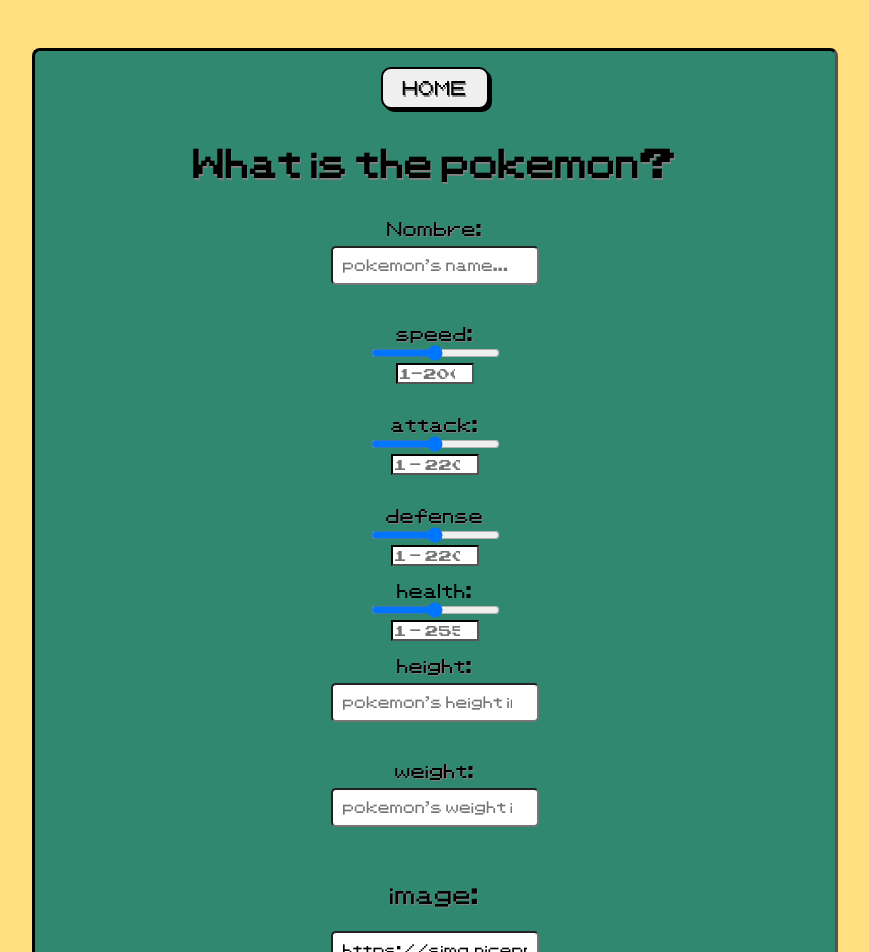
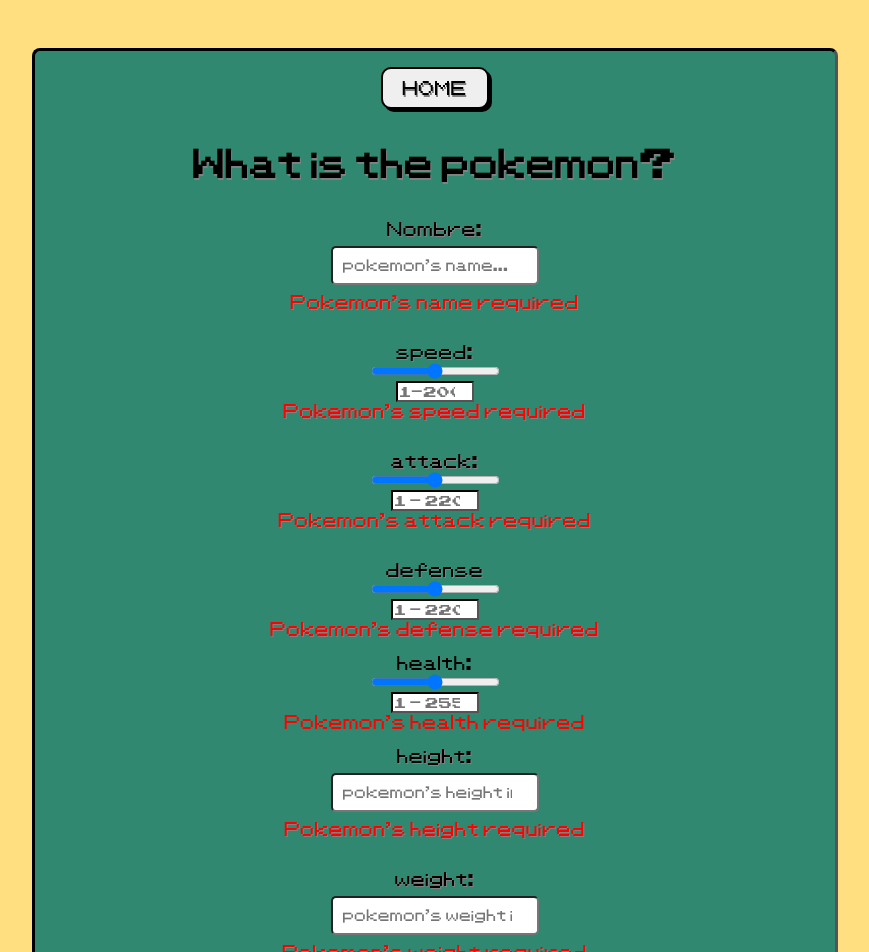
Before and after one commit to AFLopezLagomarsino/API_pokemons, a React (Create React App) app in the folder client/: page /pokemon in a window 1280 px wide. Shown: the top 952 px of the page, without its empty margins (205-1074 px from the left). Built offline with nearby package versions, Linux system fonts and the light colour scheme; no server answers.

Commit message:
bugs de errores corregidos

```diff
--- a/client/src/components/Form/Form.jsx
+++ b/client/src/components/Form/Form.jsx
@@ -20,7 +20,15 @@
         weight: "",
         health:"",
     })
-    const [errors, setErrors] = useState({})
+    const [errors, setErrors] = useState({
+        name: "Pokemon's name required",
+        speed: "Pokemon's speed required",
+        attack: "Pokemon's attack required",
+        height: "Pokemon's height required",
+        defense:"Pokemon's defense required",
+        weight: "Pokemon's weight required",
+        health:"Pokemon's health required",
+    })
     const navigate = useNavigate()
 
 
```
